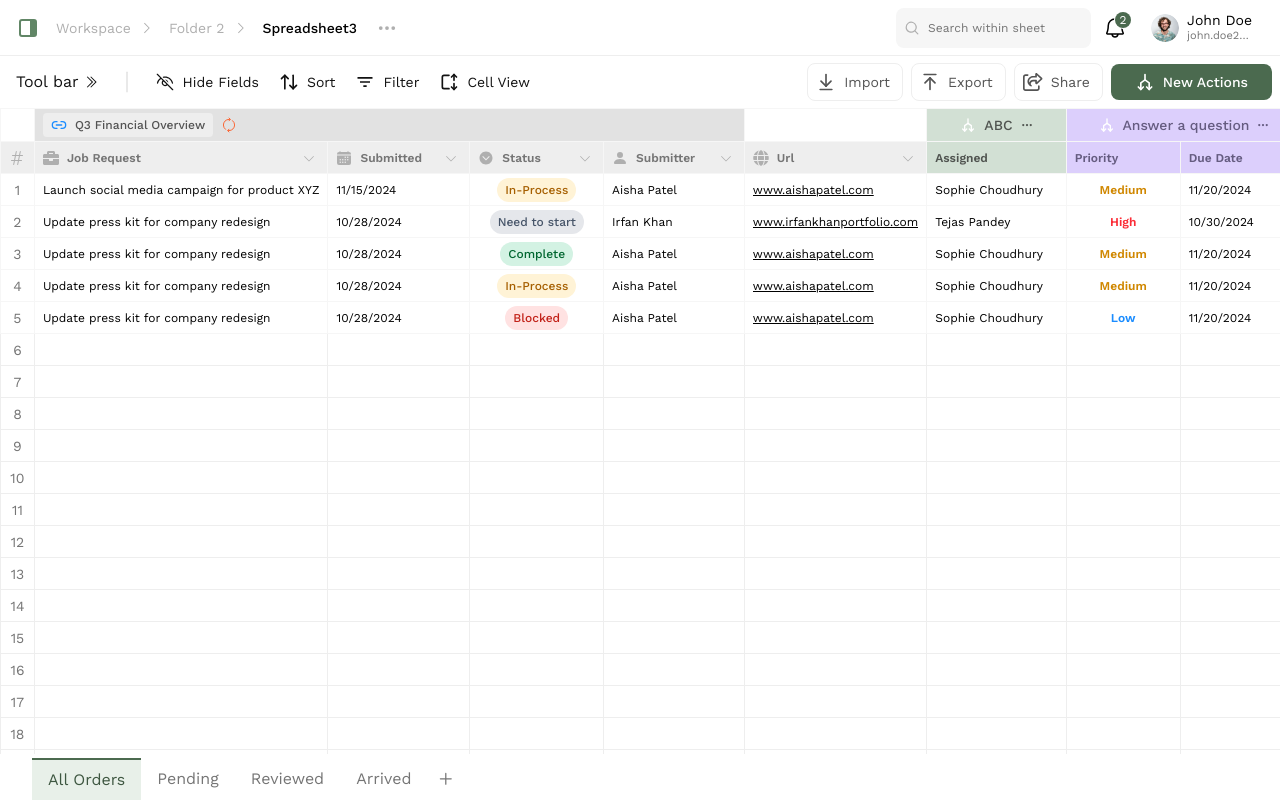
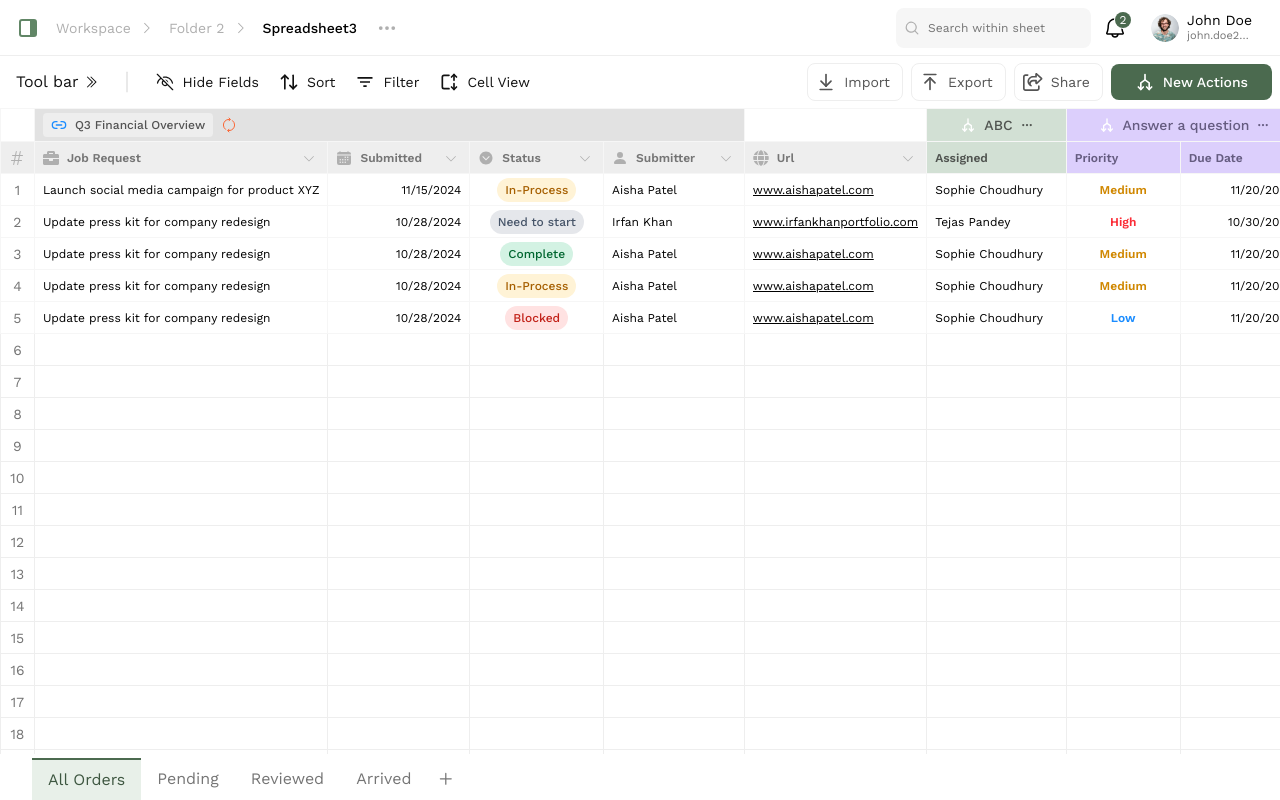
Before and after one commit to Aakashmid/Spreadsheet-UI-React, a React (Vite) app in the folder myapp/: page / in a window 1280 px wide. Built offline with nearby package versions, Linux system fonts and the light colour scheme.

Commit message:
solved issue related to new column

```diff
--- a/myapp/src/components/table/columns-def.tsx
+++ b/myapp/src/components/table/columns-def.tsx
@@ -10,7 +10,6 @@ import TableHeaderLinkCell from "./common-components/TableHeaderLinkCell"
 import type { SheetDataType } from "../../data/sheetData"
 import { BiPlus } from "react-icons/bi"
 import TableCell from "./common-components/TableCell"
-import type { StatusCell } from "./common-components/CellVariants"
 
 const columnHelper = createColumnHelper<SheetDataType>()
 
@@ -142,17 +141,12 @@ const columns = (handleCellUpdate: (rowIndex: number, columnId: string, value: a
             <button className="cursor-pointer"><BiPlus className="text-navy-dark h-5 w-5" /></button>
         </div>,
         columns: [
-
-            columnHelper.accessor('empty', {
-                id: 'empty',
+            columnHelper.display({
+                id: 'newColumn',
                 header: () => <div></div>,
-
-                cell: info => <TableCell
-                    info={info}
-                    onCellUpdate={handleCellUpdate}
-                />,
-                footer: props => props.column.id,
-            }),
+                cell: () => null,
+                footer: props => props.column.id
+            })
         ]
     })
 ]
--- a/myapp/src/components/table/common-components/CellVariants.tsx
+++ b/myapp/src/components/table/common-components/CellVariants.tsx
@@ -1,6 +1,4 @@
-import { FaIndianRupeeSign, FaRupeeSign } from "react-icons/fa6";
-
-
+import { FaIndianRupeeSign } from "react-icons/fa6";
 
 
 
@@ -45,7 +43,7 @@ const StatusCell = ({ value }: { value: string }) => {
 
 // date cell ---------------------------------
 const DateCell = ({ value }: { value: Date }) => (
-  <div>
+  <div className="text-right w-full">
     {/* {value} */}
     {value instanceof Date && !isNaN(value.getTime())
       ? value.toLocaleDateString()
@@ -73,7 +71,7 @@ const PriorityCell = ({ value }: { value: string }) => (
 
 // currency cell  ------------------------------------------------------
 const CurrencyCell = ({ value }: { value: number }) => (
-  <div className="flex items-center justify-end gap-2">
+  <div className="flex items-center justify-end gap-2 w-full">
     {value?.toLocaleString("en-IN")}
     {value && <FaIndianRupeeSign className="inline-block text-gray-light h-3 w-2" />}
   </div>
--- a/myapp/src/components/table/index.tsx
+++ b/myapp/src/components/table/index.tsx
@@ -129,19 +129,19 @@ const Table = () => {
                                     key={column.id}
                                     className={`border border-gray-xlight  h-8 truncate ${colIdx === 0 && 'sticky left-0 z-10'}`}
                                 >
-
-
                                     {colIdx === 0 ? (
                                         <div className="w-full text-center px-2 text-sm text-gray-medium">
                                             {table.getRowModel().rows.length + idx + 1}
                                         </div>
                                     ) : (
+                                        colIdx !== table.getAllLeafColumns().length - 1 && (
                                             <TableCell
                                                 isEmptyRow={true}
                                                 rowIndex={data.length + idx}
                                                 columnId={column.id}
                                                 onCellUpdate={handleCellUpdate}
                                             />
+                                        )
                                     )}
                                 </td>
                             ))}
--- a/myapp/src/components/topbar/index.tsx
+++ b/myapp/src/components/topbar/index.tsx
@@ -1,7 +1,7 @@
 import { BsThreeDots } from "react-icons/bs";
 import { LiaAngleRightSolid } from "react-icons/lia";
 import { PiBell } from "react-icons/pi";
-import { RiSideBarFill } from "react-icons/ri";
+
 import SearchBar from "./SearchBar";
 import { TbLayoutSidebarFilled } from "react-icons/tb";
 
```
Lines whose indentation alone changed are shown as unchanged.
